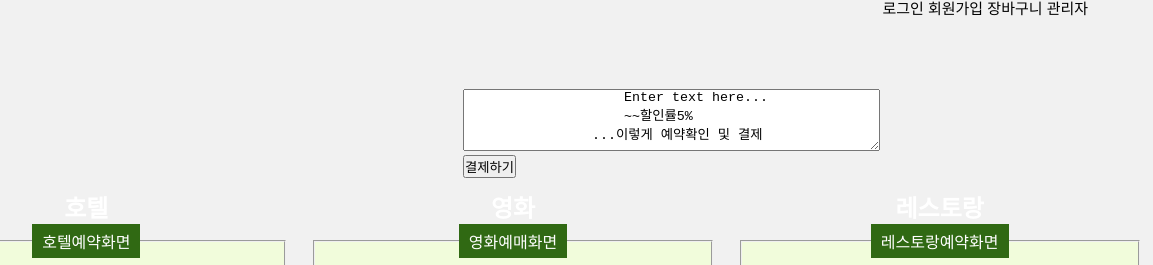
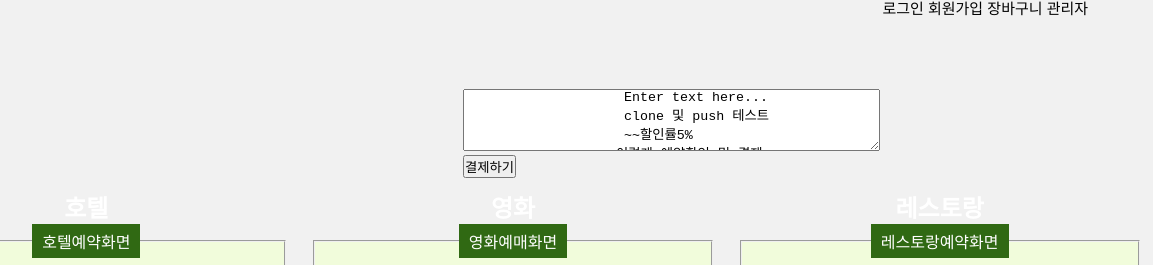
Before and after one commit to skc4365/front202407, a plain HTML site: page index.html in a window 1280 px wide. Shown: the part 181-446 px from the top of the page, 127-1280 px from the left. Drawn offline with Linux system fonts and the light colour scheme.

Commit message:
clone 및 push 테스트

```diff
--- a/index.html
+++ b/index.html
@@ -38,6 +38,7 @@
             <form action="#">
                 <textarea rows="4" cols="50">
                     Enter text here...
+                    clone 및 push 테스트
                     ~~할인률5%
                 ...이렇게 예약확인 및 결제</textarea>
                 <button type="submit">결제하기</button>
```
